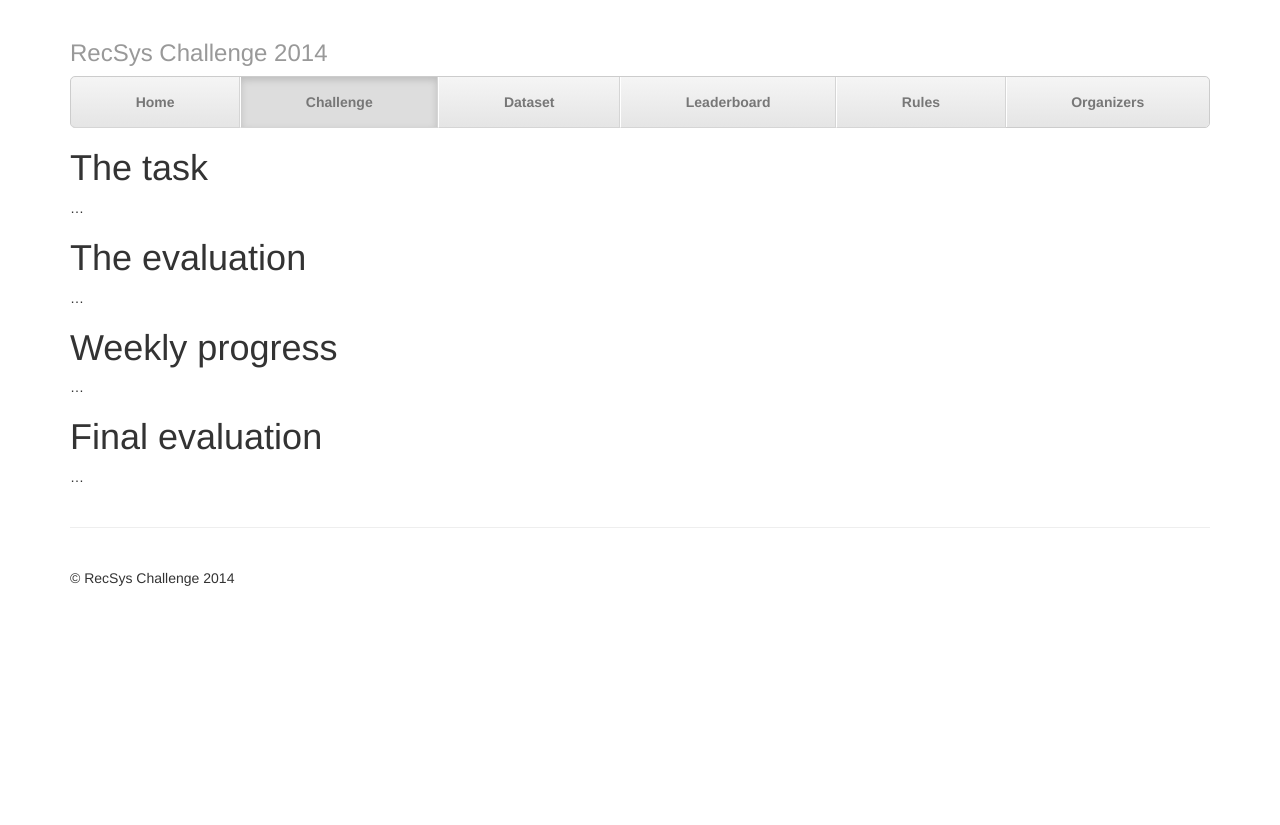
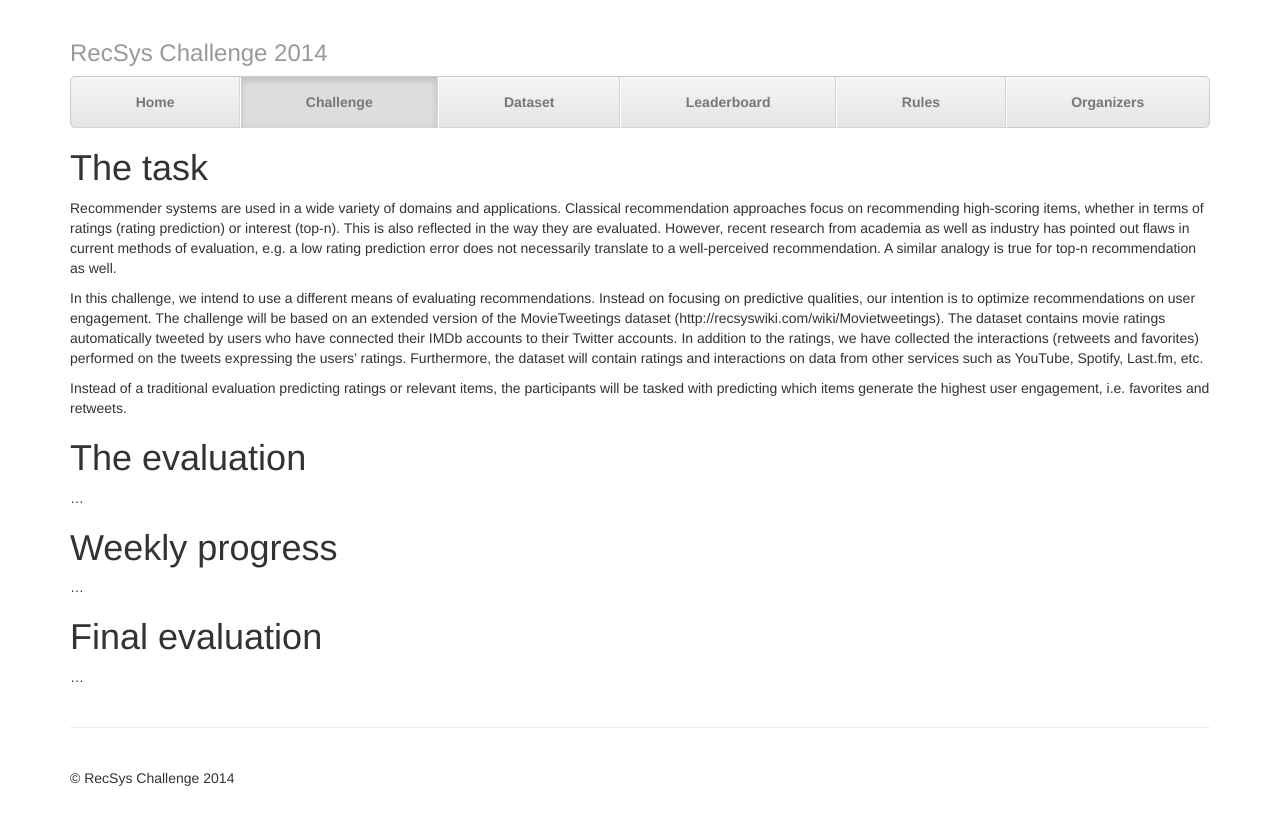
Before and after one commit to recsyschallenge/2014, a Jekyll site: the page built from challenge/index.md, in a window 1280 px wide. Shown: the top 825 px of the page. Built offline with Jekyll 4.4.1, drawn with Linux system fonts in a browser that asks for light colours; Markdown is read by kramdown in place of the engine named in the settings.

Commit message:
Update challenge page (added the description)

```diff
--- a/challenge/index.md
+++ b/challenge/index.md
@@ -3,7 +3,12 @@
 layout: default
 ---
 #The task
-...
+Recommender systems are used in a wide variety of domains and applications. Classical recommendation approaches focus on recommending high-scoring items, whether in terms of ratings (rating prediction) or interest (top-n). This is also reflected in the way they are evaluated. However, recent research from academia as well as industry has pointed out flaws in current methods of evaluation, e.g. a low rating prediction error does not necessarily translate to a well-perceived recommendation. A similar analogy is true for top-n recommendation as well.
+
+In this challenge, we intend to use a different means of evaluating recommendations. Instead on focusing on predictive qualities, our intention is to optimize recommendations on user engagement.
+The challenge will be based on an extended version of the MovieTweetings dataset (http://recsyswiki.com/wiki/Movietweetings). The dataset contains movie ratings automatically tweeted by users who have connected their IMDb accounts to their Twitter accounts. In addition to the ratings, we have collected the interactions (retweets and favorites) performed on the tweets expressing the users’ ratings. Furthermore, the dataset will contain ratings and interactions on data from other services such as YouTube, Spotify, Last.fm, etc.
+
+Instead of a traditional evaluation predicting ratings or relevant items, the participants will be tasked with predicting which items generate the highest user engagement, i.e. favorites and retweets.
 
 #The evaluation
 ...
```
